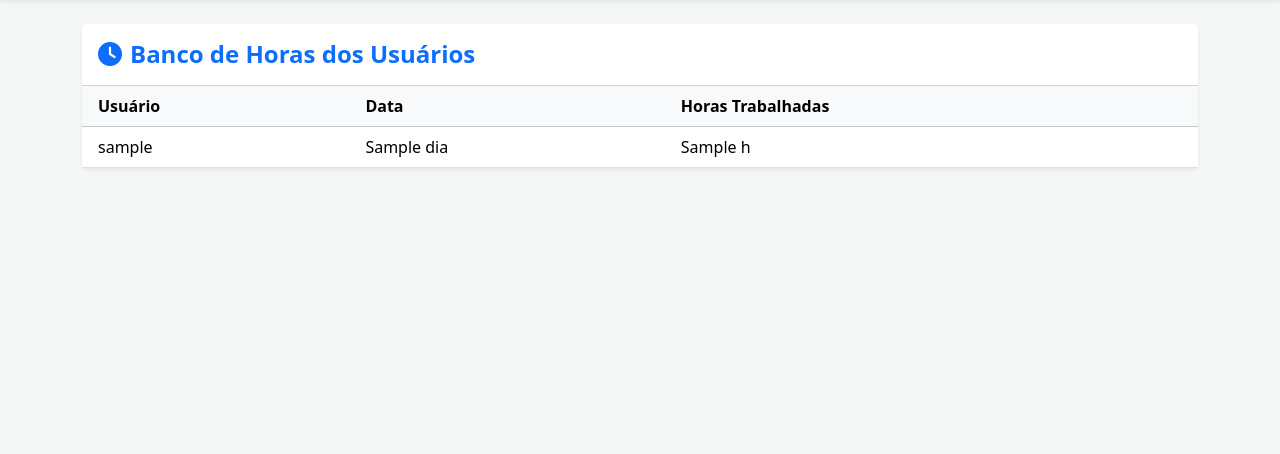
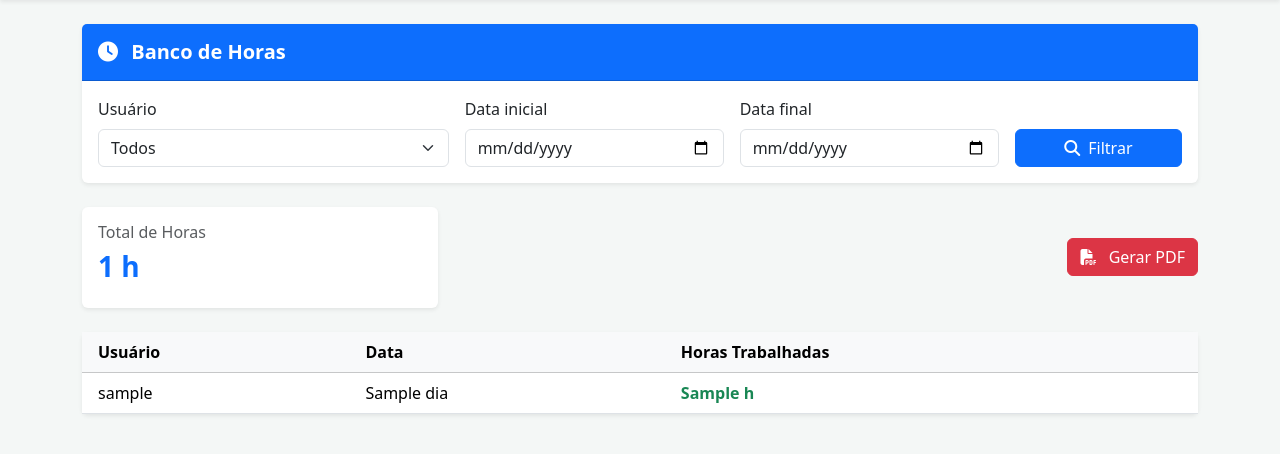
Before and after one commit to gustavosdefreitas/Plataforma-de-Gestao-Estrategica-Textil, a FastAPI app: template templates/banco_horas.html in a window 1280 px wide. Shown: the part 56-510 px from the top of the page. Run offline with FastAPI, Linux system fonts and the light colour scheme; the template is opened without the code that fills it: most values are stand-ins (such as "Sample title", 1, 10 or a date in 2020).

Commit message:
v2.5_Adiciona filtros e relatório PDF no banco de horas

```diff
--- a/main.py
+++ b/main.py
@@ -1,12 +1,15 @@
 from contextlib import asynccontextmanager
 from fastapi import FastAPI, Form, Request
 from fastapi.responses import HTMLResponse, RedirectResponse
+from fastapi.responses import Response
+from weasyprint import HTML
 from fastapi.staticfiles import StaticFiles
 from fastapi.templating import Jinja2Templates
 from sqlalchemy import create_engine, text
 from sqlalchemy.exc import IntegrityError
 from sqlalchemy.orm import sessionmaker
 from datetime import datetime
+from datetime import date
 from decimal import Decimal
 from math import ceil
 from fastapi import Query
@@ -824,49 +827,170 @@ async def listar_logs(
 
 # --- BANCO DE HORAS ---
 @app.get("/banco-horas", response_class=HTMLResponse)
-async def banco_horas(request: Request):
+async def banco_horas(
+    request: Request,
+    usuario: str = Query(None),
+    data_inicio: date = Query(None),
+    data_fim: date = Query(None)
+):
     user = get_current_user(request)
     if not user or user.perfil != "admin":
         return RedirectResponse(url="/", status_code=303)
 
-    with engine.connect() as conn:
-        resultados = conn.execute(text("""
-            WITH eventos AS (
-                SELECT
-                    username,
-                    acao,
-                    data_evento,
-                    LEAD(data_evento) OVER (
-                        PARTITION BY username, DATE(data_evento)
-                        ORDER BY data_evento
-                    ) AS proximo_evento,
-                    LEAD(acao) OVER (
-                        PARTITION BY username, DATE(data_evento)
-                        ORDER BY data_evento
-                    ) AS proxima_acao
-                FROM logs_sistema
-                WHERE acao IN ('LOGIN', 'LOGOUT')
-            )
+    filtros = ["acao IN ('LOGIN', 'LOGOUT')"]
+    params = {}
+
+    if usuario:
+        filtros.append("username = :usuario")
+        params["usuario"] = usuario
+
+    if data_inicio:
+        filtros.append("DATE(data_evento) >= :data_inicio")
+        params["data_inicio"] = data_inicio
+
+    if data_fim:
+        filtros.append("DATE(data_evento) <= :data_fim")
+        params["data_fim"] = data_fim
+
+    where_clause = "WHERE " + " AND ".join(filtros)
+
+    query = f"""
+        WITH eventos AS (
             SELECT
                 username,
+                acao,
+                data_evento,
                 DATE(data_evento) AS dia,
-                ROUND(SUM(
-                    CASE
-                        WHEN acao = 'LOGIN' AND proxima_acao = 'LOGOUT'
-                        THEN EXTRACT(EPOCH FROM (proximo_evento - data_evento)) / 3600
-                        ELSE 0
-                    END
-                )::numeric, 2) AS horas_trabalhadas
-            FROM eventos
-            GROUP BY username, DATE(data_evento)
-            ORDER BY dia DESC, username
+                LEAD(data_evento) OVER (
+                    PARTITION BY username, DATE(data_evento)
+                    ORDER BY data_evento
+                ) AS proximo_evento,
+                LEAD(acao) OVER (
+                    PARTITION BY username, DATE(data_evento)
+                    ORDER BY data_evento
+                ) AS proxima_acao
+            FROM logs_sistema
+            {where_clause}
+        )
+        SELECT
+            username,
+            dia,
+            ROUND(SUM(
+                CASE
+                    WHEN acao = 'LOGIN' AND proxima_acao = 'LOGOUT'
+                    THEN EXTRACT(EPOCH FROM (proximo_evento - data_evento)) / 3600
+                    ELSE 0
+                END
+            )::numeric, 2) AS horas_trabalhadas
+        FROM eventos
+        GROUP BY username, dia
+        ORDER BY dia DESC, username
+    """
+
+    with engine.connect() as conn:
+        resultados = conn.execute(text(query), params).fetchall()
+
+        usuarios = conn.execute(text("""
+            SELECT DISTINCT username
+            FROM logs_sistema
+            WHERE username IS NOT NULL
+            ORDER BY username
         """)).fetchall()
+
+    total_horas = sum(float(item.horas_trabalhadas or 0) for item in resultados)
 
     return templates.TemplateResponse("banco_horas.html", {
         "request": request,
         "user": user,
-        "resultados": resultados
+        "resultados": resultados,
+        "usuarios": usuarios,
+        "filtro_usuario": usuario,
+        "data_inicio": data_inicio,
+        "data_fim": data_fim,
+        "total_horas": round(total_horas, 2)
     })
+
+@app.get("/banco-horas/pdf")
+async def banco_horas_pdf(
+    request: Request,
+    usuario: str = Query(None),
+    data_inicio: date = Query(None),
+    data_fim: date = Query(None)
+):
+    user = get_current_user(request)
+    if not user or user.perfil != "admin":
+        return RedirectResponse(url="/", status_code=303)
+
+    filtros = ["acao IN ('LOGIN', 'LOGOUT')"]
+    params = {}
+
+    if usuario:
+        filtros.append("username = :usuario")
+        params["usuario"] = usuario
+
+    if data_inicio:
+        filtros.append("DATE(data_evento) >= :data_inicio")
+        params["data_inicio"] = data_inicio
+
+    if data_fim:
+        filtros.append("DATE(data_evento) <= :data_fim")
+        params["data_fim"] = data_fim
+
+    where_clause = "WHERE " + " AND ".join(filtros)
+
+    query = f"""
+        WITH eventos AS (
+            SELECT
+                username,
+                acao,
+                data_evento,
+                DATE(data_evento) AS dia,
+                LEAD(data_evento) OVER (
+                    PARTITION BY username, DATE(data_evento)
+                    ORDER BY data_evento
+                ) AS proximo_evento,
+                LEAD(acao) OVER (
+                    PARTITION BY username, DATE(data_evento)
+                    ORDER BY data_evento
+                ) AS proxima_acao
+            FROM logs_sistema
+            {where_clause}
+        )
+        SELECT
+            username,
+            dia,
+            ROUND(SUM(
+                CASE
+                    WHEN acao = 'LOGIN' AND proxima_acao = 'LOGOUT'
+                    THEN EXTRACT(EPOCH FROM (proximo_evento - data_evento)) / 3600
+                    ELSE 0
+                END
+            )::numeric, 2) AS horas_trabalhadas
+        FROM eventos
+        GROUP BY username, dia
+        ORDER BY dia DESC, username
+    """
+
+    with engine.connect() as conn:
+        resultados = conn.execute(text(query), params).fetchall()
+
+    total_horas = sum(float(item.horas_trabalhadas or 0) for item in resultados)
+
+    html = templates.get_template("banco_horas_pdf.html").render({
+        "resultados": resultados,
+        "total_horas": round(total_horas, 2),
+        "filtro_usuario": usuario,
+        "data_inicio": data_inicio,
+        "data_fim": data_fim
+    })
+
+    pdf = HTML(string=html).write_pdf()
+
+    return Response(
+        content=pdf,
+        media_type="application/pdf",
+        headers={"Content-Disposition": "inline; filename=relatorio_banco_horas.pdf"}
+    )
 
 
 # --- API ---
--- a/templates/banco_horas.html
+++ b/templates/banco_horas.html
@@ -4,10 +4,62 @@
 
 {% block content %}
 <div class="card shadow-sm border-0 mb-4">
-    <div class="card-header bg-white d-flex justify-content-between align-items-center py-3">
-        <h4 class="mb-0 fw-bold text-primary">
-	    <i class="fas fa-clock me-2"></i>Banco de Horas dos Usuários</h4>
+    <div class="card-header bg-primary text-white py-3">
+        <h5 class="mb-0 fw-bold">
+            <i class="fas fa-clock me-2"></i> Banco de Horas
+        </h5>
     </div>
+    <div class="card-body">
+        <form method="get" action="/banco-horas" class="row g-3">
+            <div class="col-md-4">
+                <label class="form-label">Usuário</label>
+                <select name="usuario" class="form-select">
+                    <option value="">Todos</option>
+                    {% for u in usuarios %}
+                    <option value="{{ u.username }}" {% if filtro_usuario == u.username %}selected{% endif %}>
+                        {{ u.username }}
+                    </option>
+                    {% endfor %}
+                </select>
+            </div>
+
+            <div class="col-md-3">
+                <label class="form-label">Data inicial</label>
+                <input type="date" name="data_inicio" class="form-control" value="{{ data_inicio or '' }}">
+            </div>
+
+            <div class="col-md-3">
+                <label class="form-label">Data final</label>
+                <input type="date" name="data_fim" class="form-control" value="{{ data_fim or '' }}">
+            </div>
+
+            <div class="col-md-2 d-flex align-items-end gap-2">
+                <button type="submit" class="btn btn-primary w-100">
+                    <i class="fas fa-search me-1"></i> Filtrar
+                </button>
+            </div>
+        </form>
+    </div>
+</div>
+
+<div class="row mb-4">
+    <div class="col-md-4">
+        <div class="card shadow-sm border-0">
+            <div class="card-body">
+                <h6 class="text-muted mb-2">Total de Horas</h6>
+                <h3 class="fw-bold text-primary">{{ total_horas }} h</h3>
+            </div>
+        </div>
+    </div>
+    <div class="col-md-8 d-flex justify-content-end align-items-center">
+        <a href="/banco-horas/pdf?usuario={{ filtro_usuario or '' }}&data_inicio={{ data_inicio or '' }}&data_fim={{ data_fim or '' }}"
+           class="btn btn-danger">
+            <i class="fas fa-file-pdf me-2"></i> Gerar PDF
+        </a>
+    </div>
+</div>
+
+<div class="card shadow-sm border-0">
     <div class="card-body p-0">
         <div class="table-responsive">
             <table class="table table-hover align-middle mb-0">
@@ -23,7 +75,7 @@
                     <tr>
                         <td class="ps-3">{{ item.username }}</td>
                         <td>{{ item.dia }}</td>
-                        <td>{{ item.horas_trabalhadas }} h</td>
+                        <td class="fw-bold text-success">{{ item.horas_trabalhadas }} h</td>
                     </tr>
                     {% else %}
                     <tr>
--- a/templates/dashboard.html
+++ b/templates/dashboard.html
@@ -70,6 +70,8 @@
         }
     });
 </script>
+
+
     <div class="col-md-4">
         <div class="card border-0 shadow-sm bg-white h-100">
             <div class="card-body d-flex align-items-center">
@@ -98,7 +100,7 @@
         </div>
     </div>
 </div>
-
+{% if user and user.perfil == 'admin' %}
 <div class="row">
     <div class="col-lg-8">
         <div class="card border-0 shadow-sm">
@@ -155,4 +157,5 @@
         </div>
     </div>
 </div>
+{% endif %}
 {% endblock %}
```
Also changed, not shown: templates/banco_horas_pdf.html (added, +40 -0 lines).
